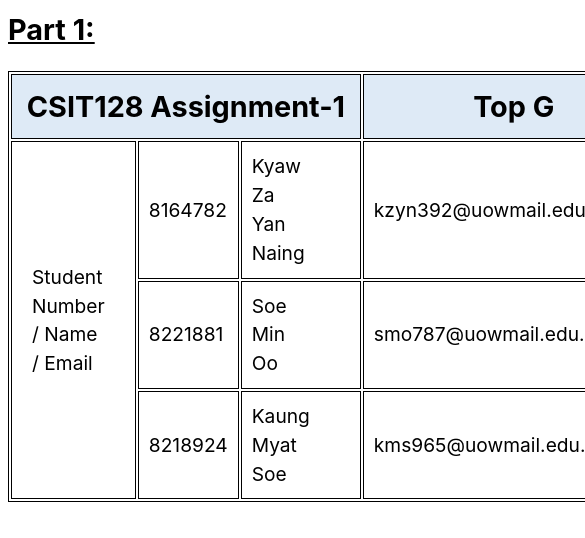
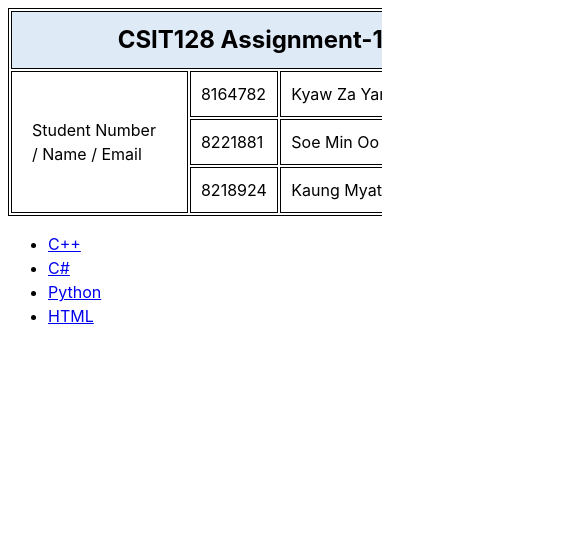
Before and after one commit to Jayden1905/web-assignment-1, a website built with Vite: page index.html in a window 390 px wide. Shown: the top 538 px of the page, 585 px wide, since content can reach past the window. Built offline with nearby package versions, Linux system fonts and the light colour scheme.

Commit message:
starting responsive

```diff
--- a/index.html
+++ b/index.html
@@ -1,5 +1,6 @@
 <!DOCTYPE html>
 <html lang="en">
+
 <head>
   <meta charset="UTF-8" />
   <link rel="icon" type="image/svg+xml" href="/vite.svg" />
@@ -10,7 +11,24 @@
 <body>
   <div>
     <section id="table-section"></section>
+    <section id="helloworld-section">
+      <ul>
+        <li>
+          <a href="#cpp-section">C++</a>
+        </li>
+        <li>
+          <a href="#csharp-section">C#</a>
+        </li>
+        <li>
+          <a href="#python-section"> Python </a>
+        </li>
+        <li>
+          <a href="#html-section">HTML</a>
+        </li>
+      </ul>
+    </section>
   </div>
   <script type="module" src="/main.js"></script>
 </body>
+
 </html>
--- a/main.js
+++ b/main.js
@@ -1,31 +1,5 @@
+// importing the css file
 import './style.css'
 
-const table = document.getElementById('table-section')
-
-table.innerHTML = `
-  <header class="section-header">Part 1:</header>
-  <table>
-    <tr>
-      <th class="table-header" colspan="3">CSIT128 Assignment-1</th>
-      <th class="table-header">Top G</th>
-    </tr>
-    <tr>
-      <td class="stu-num" rowspan="3">
-        Student Number <br />/ Name / Email
-      </td>
-      <td>8164782</td>
-      <td class="name">Kyaw Za Yan Naing</td>
-      <td class="email">kzyn392@uowmail.edu.au</td>
-    </tr>
-    <tr>
-      <td>8221881</td>
-      <td class="name">Soe Min Oo</td>
-      <td class="email">smo787@uowmail.edu.au</td>
-    </tr>
-    <tr>
-      <td>8218924</td>
-      <td class="name">Kaung Myat Soe</td>
-      <td class="email">kms965@uowmail.edu.au</td>
-    </tr>
-  </table>
-`
+// sections for web pages
+import './sections/table'
--- /dev/null
+++ b/sections/table.js
@@ -0,0 +1,29 @@
+// part 1 table section
+const table = document.getElementById('table-section')
+
+table.innerHTML = `
+  <table class="table">
+    <tr>
+      <th class="table-header" colspan="3">CSIT128 Assignment-1</th>
+      <th class="table-header">Top G</th>
+    </tr>
+    <tr>
+      <td class="stu-num" rowspan="3">
+        Student Number <br />/ Name / Email
+      </td>
+      <td>8164782</td>
+      <td class="name">Kyaw Za Yan Naing</td>
+      <td class="email">kzyn392@uowmail.edu.au</td>
+    </tr>
+    <tr>
+      <td>8221881</td>
+      <td class="name">Soe Min Oo</td>
+      <td class="email">smo787@uowmail.edu.au</td>
+    </tr>
+    <tr>
+      <td>8218924</td>
+      <td class="name">Kaung Myat Soe</td>
+      <td class="email">kms965@uowmail.edu.au</td>
+    </tr>
+  </table>
+`
--- a/style.css
+++ b/style.css
@@ -11,6 +11,8 @@
 
   --primary-header-size: 1.8rem;
   --normal-font-size: 1.2rem;
+  --primary-header-mobile-size: 1.5rem;
+  --normal-font-mobile-size: 1rem;
 }
 
 html {
@@ -19,15 +21,13 @@ html {
   box-shadow: border-box;
 }
 
-.section-header {
-  font-size: var(--primary-header-size);
-  font-weight: bolder;
-  margin-bottom: 20px;
-  text-decoration: underline;
+#table-section {
+  overflow: scroll;
 }
 
-table {
+.table {
   border: 1px solid black;
+  width: 900px;
 }
 
 .table-header {
@@ -55,3 +55,17 @@ td {
 .email {
   padding-right: 50px;
 }
+
+@media (max-width: 700px) {
+  .table-header {
+    font-size: var(--primary-header-mobile-size);
+  }
+
+  td {
+    font-size: var(--normal-font-mobile-size);
+  }
+
+  .table {
+    width: 750px;
+  }
+}
```
Lines whose indentation alone changed are shown as unchanged.
